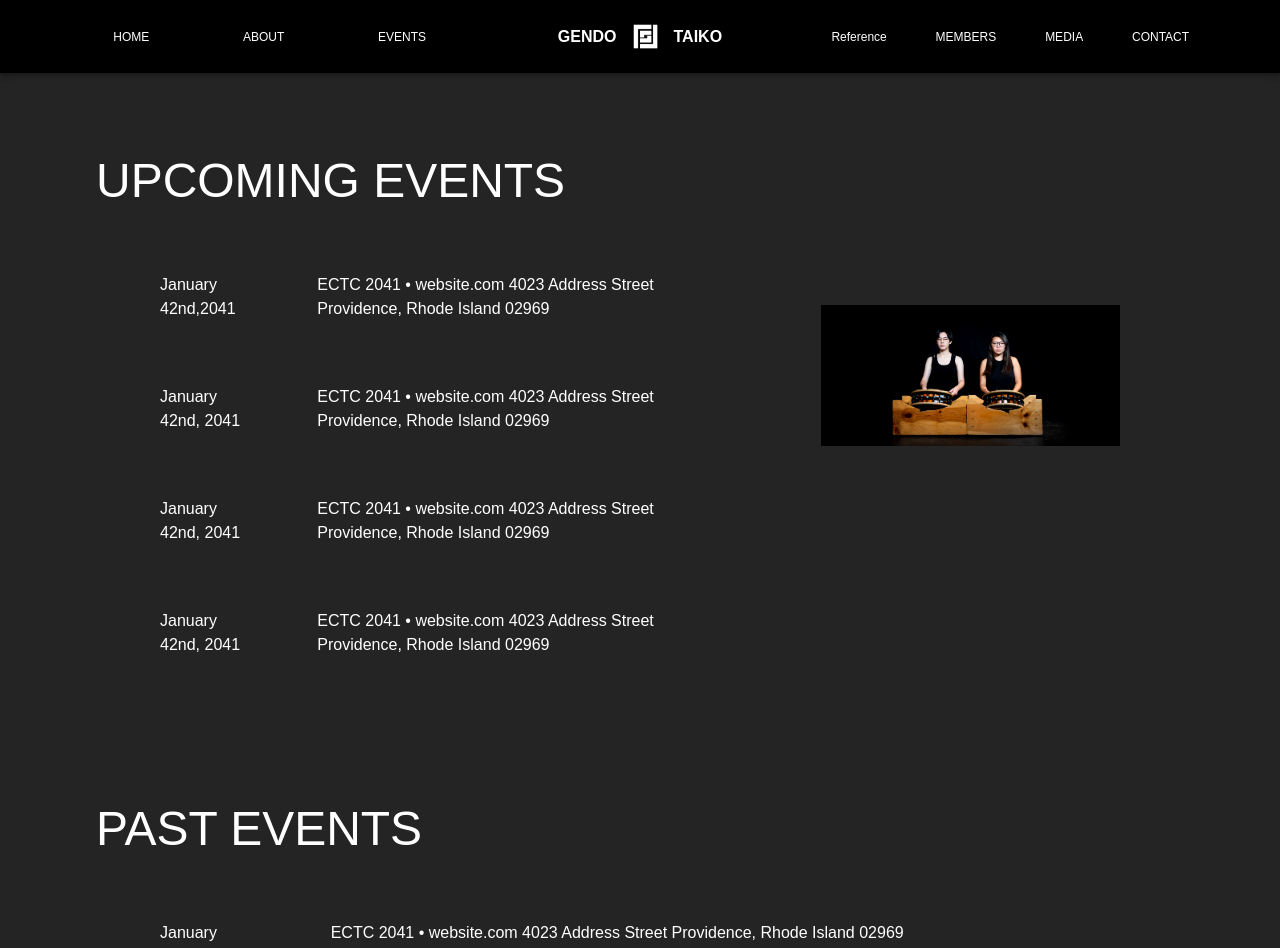
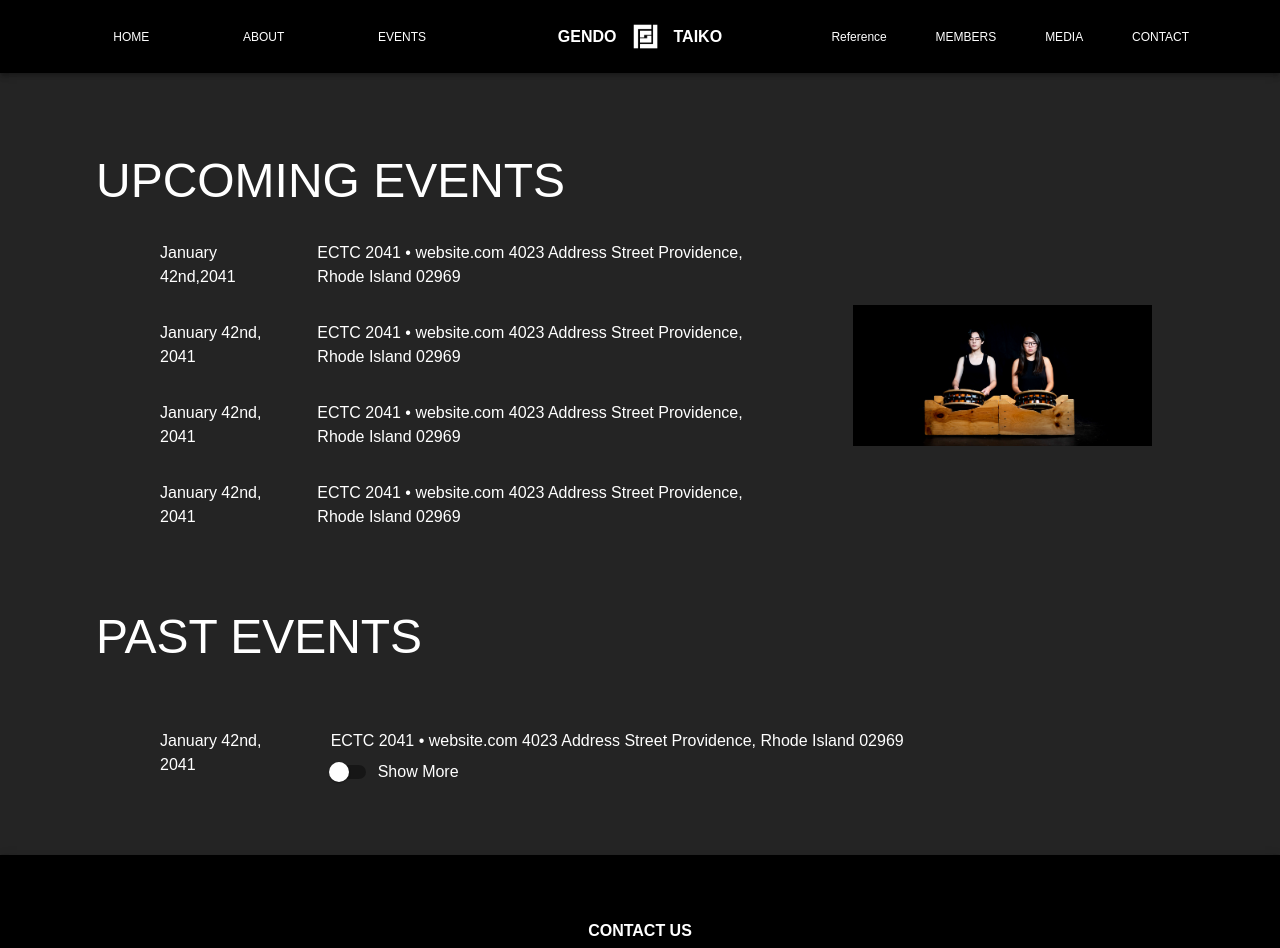
Before and after one commit to gendotaiko/gendo-taiko-website, a React (Create React App) app in the folder client/: page /events in a window 1280 px wide. Shown: the top 948 px of the page. Built offline with nearby package versions, Linux system fonts and the light colour scheme.

Commit message:
more spacing fixes

```diff
--- a/client/src/pages/Events.js
+++ b/client/src/pages/Events.js
@@ -26,7 +26,7 @@ const Events = () => {
 				</Grid>
 			</Grid>
 			<Grid container spacing={{xs: 8, lg: 12}} px={{xs: 4, lg: 12, xl: 16}} pt={{xs: 4, lg: 8}} pb={{xs: 2, lg: 4}}> {/* first chunk container */}
-				<Grid container md={8} spacing={{xs: 4, lg: 8}} pl={{xs: 12, md: 16, lg: 20, xl: 24}} pt={{xs: 4, lg: 8}} pb={{xs: 2, lg: 4}}> {/* text */}
+				<Grid container md={8} spacing={{xs: 2, lg: 4}} pl={{xs: 12, md: 16, lg: 20, xl: 24}} pt={{xs: 2, lg: 4}} pb={{xs: 2, lg: 4}}> {/* text */}
 					<Grid item md={3}>
 						<Typography variant='body1' >January 42nd,2041</Typography>
 					</Grid>
@@ -56,13 +56,13 @@ const Events = () => {
 					<Image src={shimeImage} /> {/* placeholder image */}
 				</Grid>
 			</Grid>
-			<Grid container px={{xs: 4, lg: 12, xl: 16}} pt={{xs: 4, lg: 8}} pb={{xs: 2, lg: 4}}> {/* past events title */}
+			<Grid container px={{xs: 4, lg: 12, xl: 16}} pb={{xs: 2, lg: 4}}> {/* past events title */}
 				<Grid item>
 					<Typography variant='h1' pt={{ xs: 2 }}>PAST EVENTS</Typography>
 				</Grid>
 			</Grid>
 			<Grid container spacing={{xs: 8, lg: 12}} px={{xs: 4, lg: 12, xl: 16}} pt={{xs: 4, lg: 8}} pb={{xs: 2, lg: 4}}> {/* first chunk container */}
-				<Grid container md={12} spacing={{xs: 8, lg: 12}} pl={{xs: 12, md: 16, lg: 20, xl: 24}} pt={{xs: 4, lg: 8}} pb={{xs: 2, lg: 4}}> {/* text */}
+				<Grid container md={12} spacing={{xs: 4, lg: 8}} pl={{xs: 12, md: 16, lg: 20, xl: 24}} pt={{xs: 4, lg: 8}} pb={{xs: 2, lg: 4}}> {/* text */}
 					<Grid item md={2}>
 						<Typography variant='body1'>January 42nd, 2041</Typography>
 					</Grid>
```
